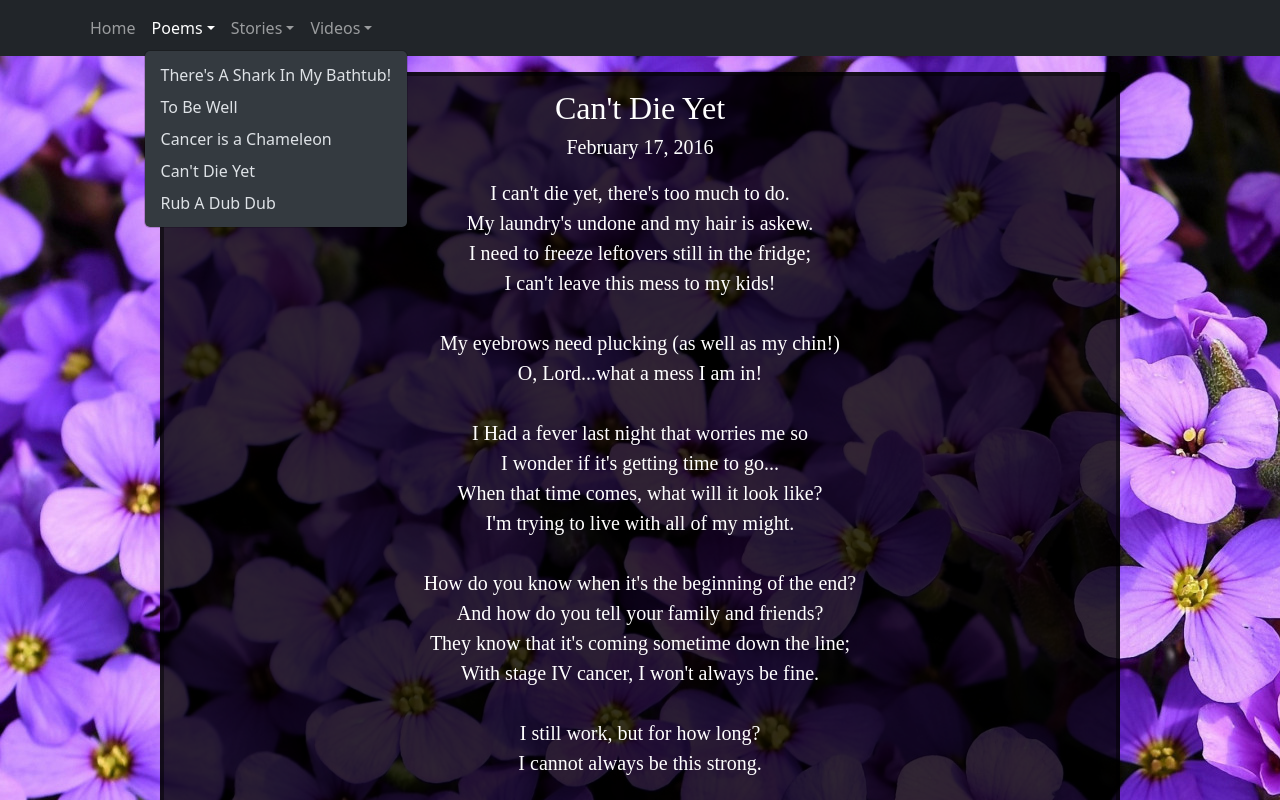
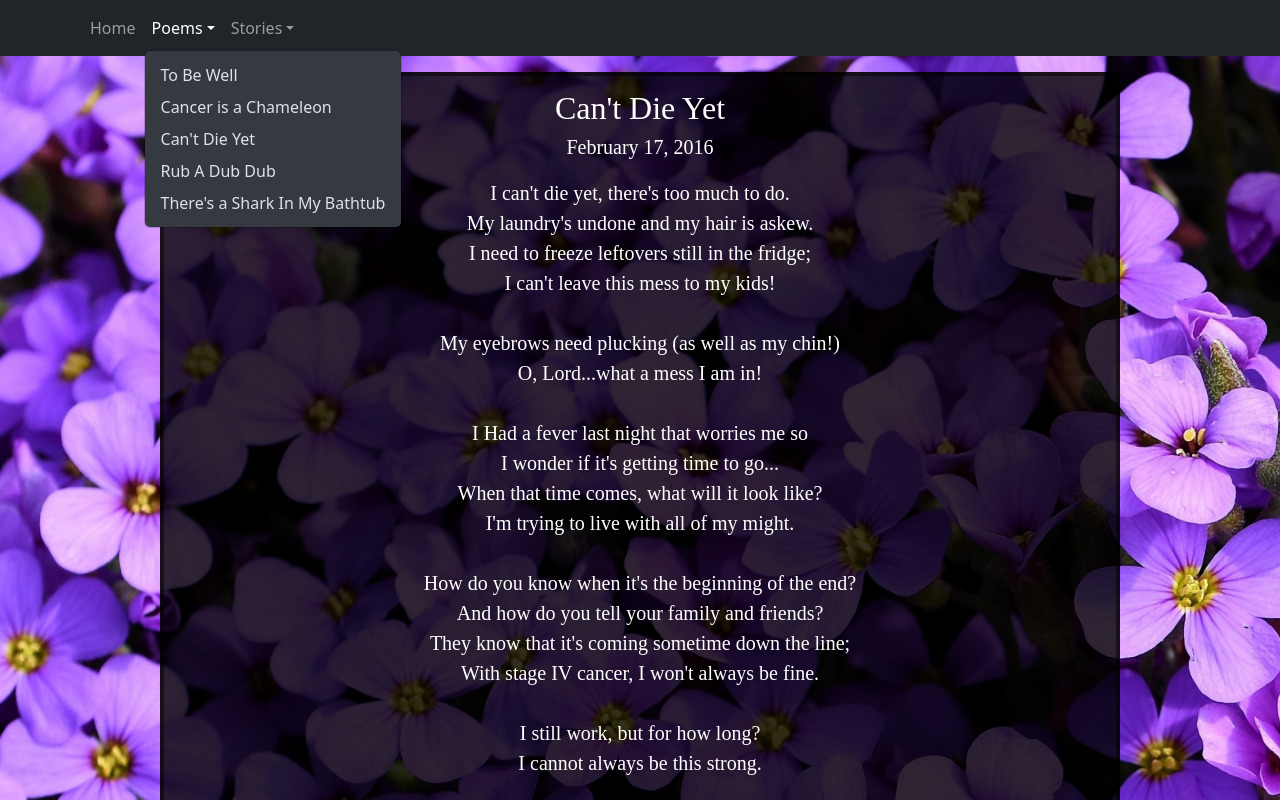
Before and after one commit to spazard1/suzannesjourney, a React (Create React App) app: page /CantDieYet in a window 1280 px wide. Both pictures are taken after a click on the button "Poems". Shown: the top 800 px of the page. Built offline with nearby package versions, Linux system fonts and the light colour scheme.

Commit message:
update app.js

```diff
--- a/src/App.css
+++ b/src/App.css
@@ -1,5 +1,5 @@
 .center {
- display: flex;
- justify-content: center;
- align-items: center;
+  display: flex;
+  justify-content: center;
+  align-items: center;
 }
--- a/src/App.js
+++ b/src/App.js
@@ -1,22 +1,40 @@
-import React, { Suspense, lazy } from 'react';
+import React, { Suspense, lazy, useEffect, useMemo, useState } from 'react';
 import { Navbar, Container, Nav, NavDropdown } from 'react-bootstrap';
-import { BrowserRouter, Navigate, Route, Routes } from 'react-router-dom';
+import { BrowserRouter, Route, Routes } from 'react-router-dom';
 import Home from './Home';
 
 import './App.css';
 import 'bootstrap/dist/css/bootstrap.min.css';
 
 function App() {
-  const ToBeWell = lazy(() => import("./poems/ToBeWell.jsx"));
-  const CancerChameleon = lazy(() => import("./poems/CancerChameleon.jsx"));
-  const CantDieYet = lazy(() => import("./poems/CantDieYet.jsx"));
-  const RubADubDub = lazy(() => import("./poems/RubADubDub.jsx"));
-  const TheresASharkInMyBathtub = lazy(() => import("./poems/TheresASharkInMyBathtub.jsx"));
 
+  const itemsList = useMemo(() => {
+    return {
+      Poems: {
+      "To Be Well" : "ToBeWell",
+      "Cancer is a Chameleon": "CancerChameleon",
+      "Can't Die Yet": "CantDieYet",
+      "Rub A Dub Dub": "RubADubDub",
+      "There's a Shark In My Bathtub": "TheresASharkInMyBathtub"
+      },
+      Stories: {
+        "Little Toe": "LittleToe"
+      }
+    }
+  }, []);
 
-  const LittleToe = lazy(() => import("./stories/LittleToe.jsx"));
+  const [lazyElements, setLazyElements] = useState({});
 
-  const StJohnsGala = lazy(() => import("./videos/StJohnsGala.jsx"));
+  useEffect(() => {
+    const newLazyElements = {};
+    for (const [itemKey, item] of Object.entries(itemsList)) {
+      for (const [titleKey, titleFileName] of Object.entries(item)) {
+        newLazyElements[titleKey] = lazy(() => import("./" + itemKey.toLowerCase() + "/" + titleFileName + ".jsx"));
+      }
+    }
+
+    setLazyElements(newLazyElements);
+  }, [itemsList])
 
   return (
     <div>
@@ -24,43 +42,38 @@ function App() {
          <Container>
           <Nav>
               <Nav.Link href="/">Home</Nav.Link>
-              <NavDropdown title="Poems" menuVariant="dark">
-                <NavDropdown.Item href="/theresASharkInMyBathtub">There's A Shark In My Bathtub!</NavDropdown.Item>
-                <NavDropdown.Item href="/toBeWell">To Be Well</NavDropdown.Item>
-                <NavDropdown.Item href="/cancerChameleon">Cancer is a Chameleon</NavDropdown.Item>
-                <NavDropdown.Item href="/cantDieYet">Can't Die Yet</NavDropdown.Item>
-                <NavDropdown.Item href="/rubADubDub">Rub A Dub Dub</NavDropdown.Item>
+              {Object.keys(itemsList).map(item =>
+                <NavDropdown key={item} title={item} menuVariant="dark">
+                  {Object.keys(itemsList[item]).map(titleKey =>
+                    <NavDropdown.Item key={titleKey} href={"/" + itemsList[item][titleKey]}>{titleKey}</NavDropdown.Item>
+                    )}
                 </NavDropdown>
-              <NavDropdown title="Stories" menuVariant="dark">
-                <NavDropdown.Item href="/littleToe">Little Toe</NavDropdown.Item>
-              </NavDropdown>
-              <NavDropdown title="Videos" menuVariant="dark">
-                <NavDropdown.Item href="/stJohnsGala">St. John's Gala</NavDropdown.Item>
-              </NavDropdown>
+              )}
           </Nav>
         </Container>
       </Navbar>
 
+      {lazyElements &&
         <div className="mainTextContainer">
           <BrowserRouter>
             <Suspense>
               <Routes>
                 <Route path="/" element={<Home />} />
-              <Route path="/littleToe" element={<LittleToe />} />
-
-              <Route path="/toBeWell" element={<ToBeWell />} />
-              <Route path="/cancerChameleon" element={<CancerChameleon />} />
-              <Route path="/cantDieYet" element={<CantDieYet />} />
-              <Route path="/rubADubDub" element={<RubADubDub />} />
-              <Route path="/theresASharkInMyBathtub" element={<TheresASharkInMyBathtub />} />
-
-              <Route path="/stJohnsGala" element={<StJohnsGala />} />
-
-              <Route path="*" element={<Navigate replace to="/" />} />
+                {Object.keys(itemsList).map(item =>
+                  (Object.keys(itemsList[item]).map(titleKey => {
+                      if (!(titleKey in lazyElements)) {
+                        return null;
+                      }
+                      const RouteHelper = lazyElements[titleKey];
+                      return <Route key={titleKey} path={"/" + itemsList[item][titleKey]} element={<RouteHelper />} />
+                    }
+                  ))
+                )}
               </Routes>
             </Suspense>
           </BrowserRouter>
         </div>
+      }
     </div>
   );
 }
--- a/src/TextContent.css
+++ b/src/TextContent.css
@@ -16,7 +16,6 @@
   padding-bottom: 3vmax;
 }
 
-
 .title {
   font-size: 1.5rem;
 }
@@ -27,7 +26,7 @@
 
 .text {
   width: 100%;
-  margin-top: 1rem;
+  margin-top: 2vh;
   font-size: 1rem;
 }
 
```
Also changed, not shown: src/poems/theresASharkInMyBathtub.txt, 1 other file (tests, documents, lock files or other folders). Lines whose indentation alone changed are shown as unchanged.
